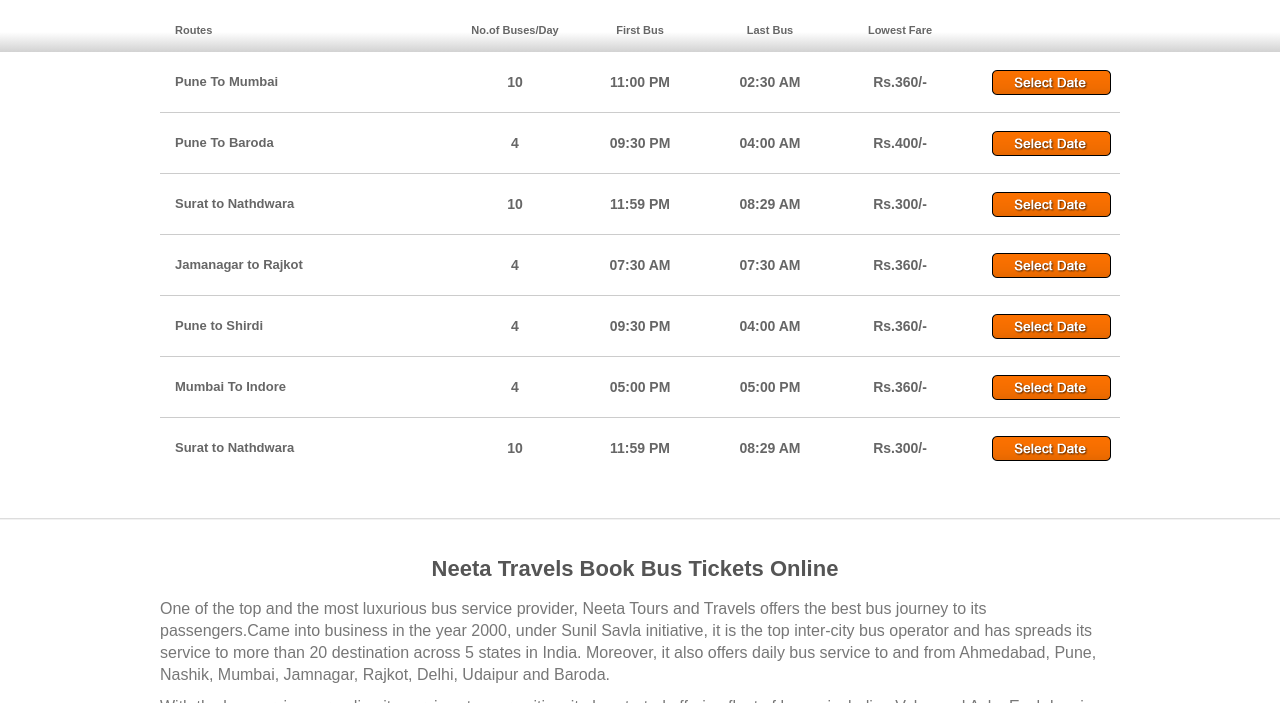
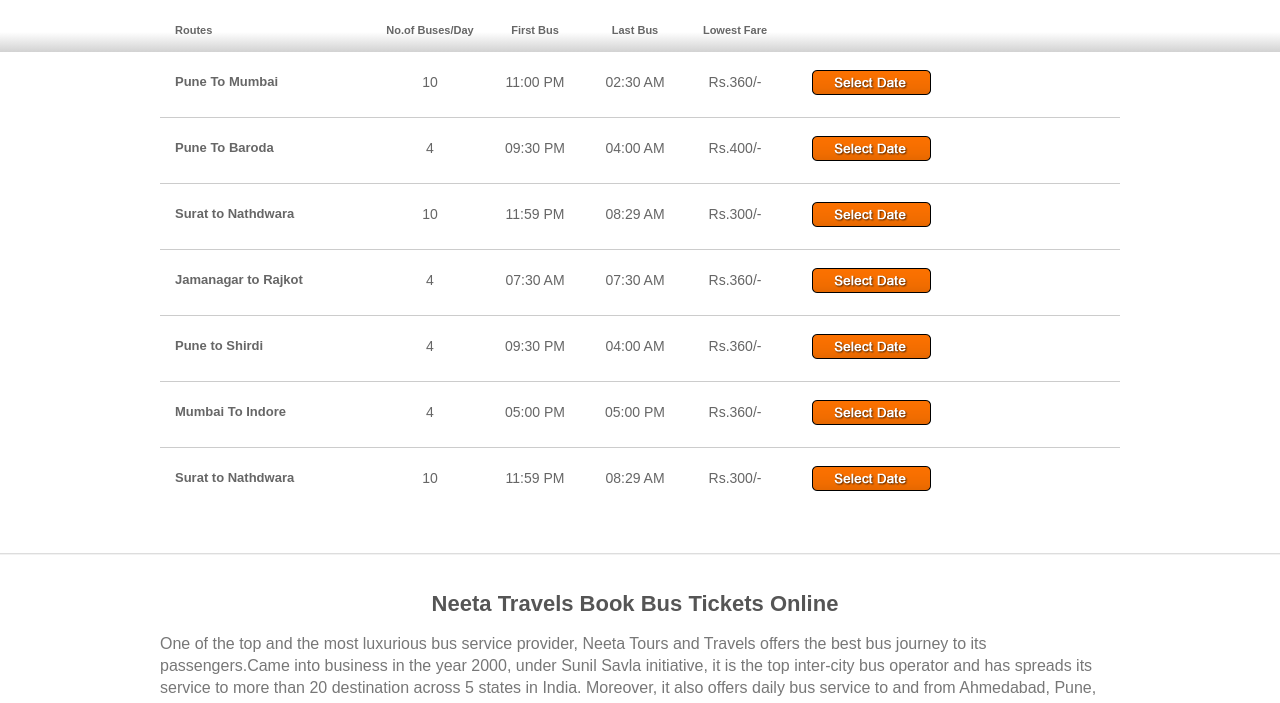
Before and after one commit to gaurav-ty/OP, a plain HTML site: page neeta-travels-online.html in a window 1280 px wide. Shown: the part 633-1336 px from the top of the page. Drawn offline with Linux system fonts and the light colour scheme; a script that the page names is missing.

Commit message:
Update new-operator.css

```diff
--- a/css/new-operator.css
+++ b/css/new-operator.css
@@ -36,34 +36,39 @@ background:-o-linear-gradient(bottom,#ccc,#fff,#fff);
 
 .bus-headers { width:945px; height:40px; margin:0 auto; padding-left:15px; margin-bottom:5px; /*background-color:#c6e1fa;*/
 background:-webkit-linear-gradient(bottom,#d2d2d2,#fff,#fff);
-background:-moz-linear-gradient(bottom,#ccc,#fff,#fff); background:-ms-linear-gradient(bottom,#ccc,#fff,#fff);
-background:-o-linear-gradient(bottom,#ccc,#fff,#fff);
-}
+background:-moz-linear-gradient(bottom,#ccc,#fff,#fff);
+background:-ms-linear-gradient(bottom,#ccc,#fff,#fff);background:-o-linear-gradient(bottom,#ccc,#fff,#fff);
+
+ }
 
 .bus-headers span {	 color:#666; }
 
 /*Bus header details*/
 
-.col1 { width:280px; height:30px; text-align:left; float:left; }
-.col2 { width:120px; height:30px; text-align:center; float:left; }
-.col3 { width:130px; height:30px; text-align:center; float:left; }
+.col1 { width:200px; height:30px; text-align:left; float:left; }
+.col2 { width:110px; height:30px; text-align:center; float:left; }
+.col3 { width:100px; height:30px; text-align:center; float:left; }
+.col4 { width:180px; height:30px; float:left; }
 
-.col1,.col2,.col3 { font-size:11px; font-weight:bold; padding-top:10px; }
-.con1,.con2,.con3 {  font-weight:bold; color:#666; font-size:14px; padding-top:17px; }
-
+.col1,.col2,.col3, .col4 { font-size:11px; font-weight:bold; padding-top:10px; }
+.con1,.con2,.con3 { /* font-weight:bold;*/ color:#666; font-size:14px; padding-top:17px; }
+.con1 { font-weight:bold; }
 /*Bus header details ends*/
 
-.bus-content { width:945px; height:55px; padding-left:15px; padding-top:5px; border-bottom:1px solid #CCC;  }
+.bus-content { width:945px; height:60px; padding-left:15px; padding-top:5px; border-bottom:1px solid #CCC;  }
 
 
 
 /*Bus Content details*/
-.con1 { width:280px; height:33px; text-align:left; font-size:13px; float:left; }
-.con2 { width:120px; height:33px; text-align:center; float:left; }
-.con3 { width:130px; height:33px; text-align:center; float:left; }
+.con1 { width:200px; height:33px; text-align:left; font-size:13px; float:left; }
+.con2 { width:110px; height:33px; text-align:center; float:left; }
+.con3 { width:100px; height:33px; text-align:center; float:left; }
 .con4 { background:url(../img/select-date-new.png) no-repeat;
 background-position:25px 10px;
  }
+
+.bustype { width:180px; height:33px; float:left; padding-top:17px; font-size:13px; }
+
 .green { color:#009900; font-weight:bold; }
 
 .blue { color:#336699; text-decoration:underline; }
@@ -72,7 +77,7 @@ background-position:25px 10px;
 
 .travel-info {
 	width:960px;
-	height:326px;
+	height:auto;
 	margin:0 auto;
 	padding-top:0px;
 
@@ -84,7 +89,7 @@ background-position:25px 10px;
 
 }
 .travel-info p {
-	font-size:16px;
+	font-size:15px;
 	line-height:1.6em;
 	text-align:left;
 	padding-bottom:10px;
```
